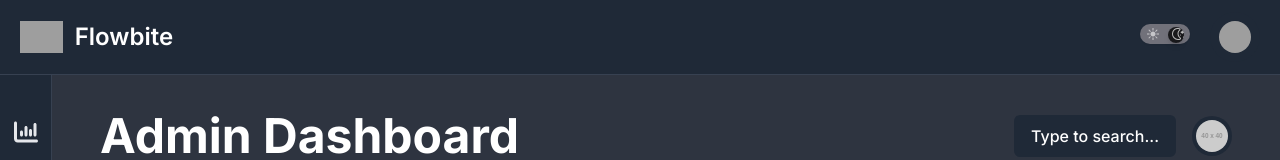
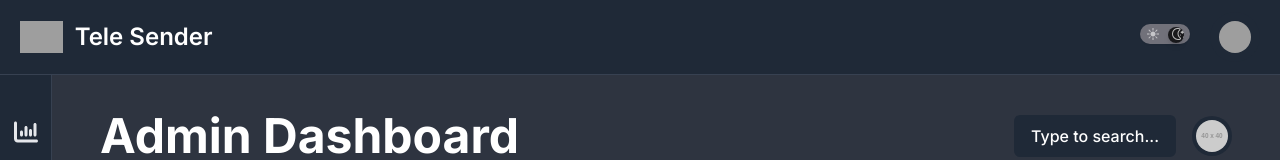
Before and after one commit to black-beard2002/Bulk-Sender, a React (Vite) app: page /signin in a window 1280 px wide. Both pictures are taken after typing "name@example.com", "Sample123" into the empty fields and a click on the button "Sign In". Shown: the top 160 px of the page. Built offline with nearby package versions, Linux system fonts and the light colour scheme; grey boxes are pictures that could not be loaded.

Commit message:
Update SideNav.tsx

```diff
--- a/src/layouts/SideNav.tsx
+++ b/src/layouts/SideNav.tsx
@@ -84,14 +84,14 @@ function SideNav({
                 <span className="sr-only">Open sidebar</span>
                 <FontAwesomeIcon icon={faBarsStaggered} className="w-6 h-6 text-[#6daffe] dark:text-gray-500"/>
               </button>
-              <a href="https://flowbite.com" className="flex ms-2 md:me-24">
+              <a href="https://tele-bulksender.vercel.app" className="flex ms-2 md:me-24">
                 <img
-                  src="https://flowbite.com/docs/images/logo.svg"
+                  src="https://.com/docs/images/logo.svg"
                   className="h-8 me-3"
-                  alt="FlowBite Logo"
+                  alt="Tele-sender Logo"
                 />
                 <span className="self-center text-xl font-semibold font-sans sm:text-2xl whitespace-nowrap text-[#4c5c68] dark:text-white">
-                  Flowbite
+                  Tele Sender
                 </span>
               </a>
             </div>
```
